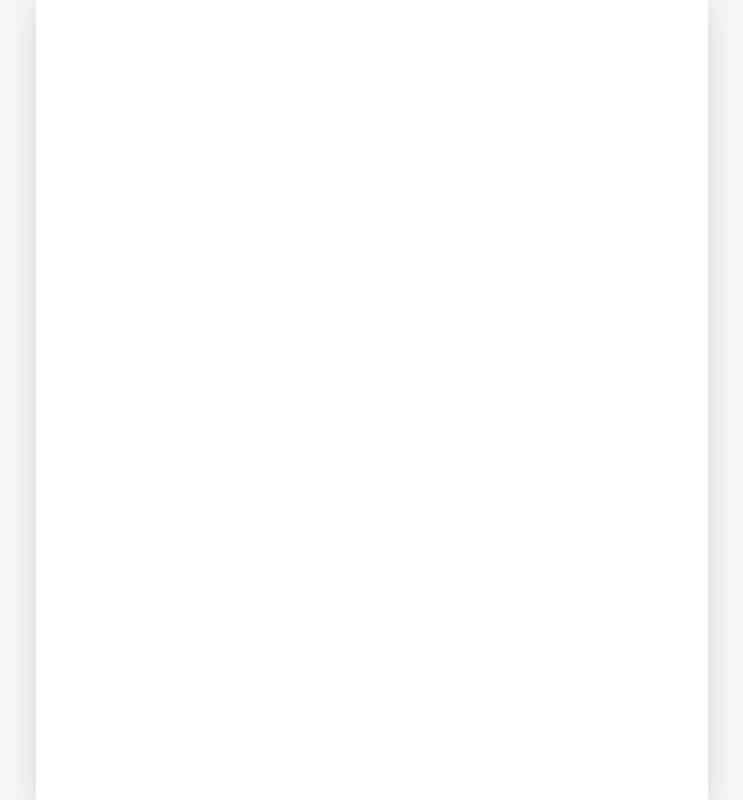
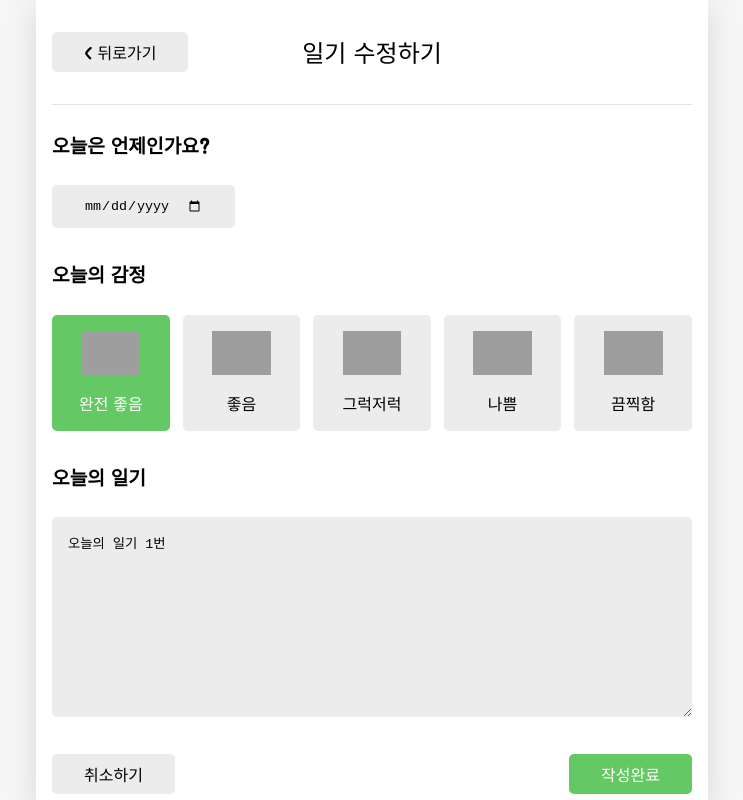
Before and after one commit to hamo-o/React-class, a React (Create React App) app in the folder emotion-diary/: page /edit/1 in a window 1280 px wide. Before the commit this address had no page. Shown: the whole page, without its empty margins (268-1011 px from the left). Built offline with nearby package versions, Linux system fonts and the light colour scheme; grey boxes are pictures that could not be loaded.

Commit message:
Edit 페이지 구현

```diff
--- a/emotion-diary/src/App.js
+++ b/emotion-diary/src/App.js
@@ -111,7 +111,7 @@
             <Routes>
               <Route path="/" element={<Home />} />
               <Route path="/new" element={<New />} />
-              <Route path="/edit" element={<Edit />} />
+              <Route path="/edit/:id" element={<Edit />} />
               <Route path="/diary/:id" element={<Diary />} />
             </Routes>
           </div>
--- a/emotion-diary/src/components/DiaryEditor.js
+++ b/emotion-diary/src/components/DiaryEditor.js
@@ -5,6 +5,7 @@
 import MyHeader from './MyHeader';
 import MyButton from './MyButton';
 import EmotionItem from './EmotionItem';
+import { useEffect } from 'react';
 
 const emotionList = [
   {
@@ -49,13 +50,13 @@
   return `${year}-${month}-${day}`;
 };
 
-const DiaryEditor = () => {
+const DiaryEditor = ({ isEdit, originData }) => {
   const contentRef = useRef();
   const [content, setContent] = useState('');
   const [emotion, setEmotion] = useState(3);
   const [date, setDate] = useState();
 
-  const { onCreate } = useContext(DiaryDispatchContext);
+  const { onCreate, onEdit } = useContext(DiaryDispatchContext);
   const handleClickEmote = (emotion) => {
     setEmotion(emotion);
   };
@@ -67,14 +68,33 @@
       contentRef.current.focus();
       return;
     }
-    onCreate(date, content, emotion);
+
+    if (
+      window.confirm(
+        isEdit ? '일기를 수정하시겠습니까?' : '새로운 일기를 작성하시겠습니까?'
+      )
+    )
+      if (!isEdit) {
+        onCreate(date, content, emotion);
+      } else {
+        onEdit(originData.id, date, content, emotion);
+      }
+
     navigate('/', { replace: true });
   };
+
+  useEffect(() => {
+    if (isEdit) {
+      // setDate(getStringDate(new Date(parseInt(originData.date))));
+      setEmotion(originData.emotion);
+      setContent(originData.content);
+    }
+  }, [isEdit, originData]);
 
   return (
     <div className="DiaryEditor">
       <MyHeader
-        headText={'새 일기쓰기'}
+        headText={isEdit ? '일기 수정하기' : '새 일기쓰기'}
         leftChild={
           <MyButton text={'< 뒤로가기'} onClick={() => navigate(-1)} />
         }
--- a/emotion-diary/src/pages/Edit.js
+++ b/emotion-diary/src/pages/Edit.js
@@ -1,39 +1,31 @@
-import { useNavigate, useSearchParams } from 'react-router-dom';
+import { useContext, useEffect, useState } from 'react';
+import { useNavigate, useParams } from 'react-router-dom';
+import { DiaryStateContext } from '../App';
+import DiaryEditor from '../components/DiaryEditor';
 
 const Edit = () => {
-  const [searchParams, setSearchParams] = useSearchParams();
+  const [originData, setOriginData] = useState();
   const navigate = useNavigate();
+  const { id } = useParams();
 
-  const id = searchParams.get('id');
-  const mode = searchParams.get('mode');
+  const diaryList = useContext(DiaryStateContext);
 
-  console.log(`id: ${id}, mode: ${mode}`);
+  useEffect(() => {
+    if (diaryList.length >= 1) {
+      const targetDiary = diaryList.find(
+        (it) => parseInt(it.id) === parseInt(id)
+      );
 
+      if (targetDiary) {
+        setOriginData(targetDiary);
+      } else {
+        navigate('/', { replace: true });
+      }
+    }
+  }, [id, diaryList]);
   return (
     <div>
-      <h1>Edit</h1>
-      <p>이곳은 일기 수정 페이지 입니다.</p>
-      <button
-        onClick={() => {
-          setSearchParams({ who: 'ham' });
-        }}
-      >
-        QS 바꾸기
-      </button>
-      <button
-        onClick={() => {
-          navigate('/home');
-        }}
-      >
-        HOME으로 가기
-      </button>
-      <button
-        onClick={() => {
-          navigate(-1);
-        }}
-      >
-        뒤로가기
-      </button>
+      {originData && <DiaryEditor isEdit={true} originData={originData} />}
     </div>
   );
 };
```
